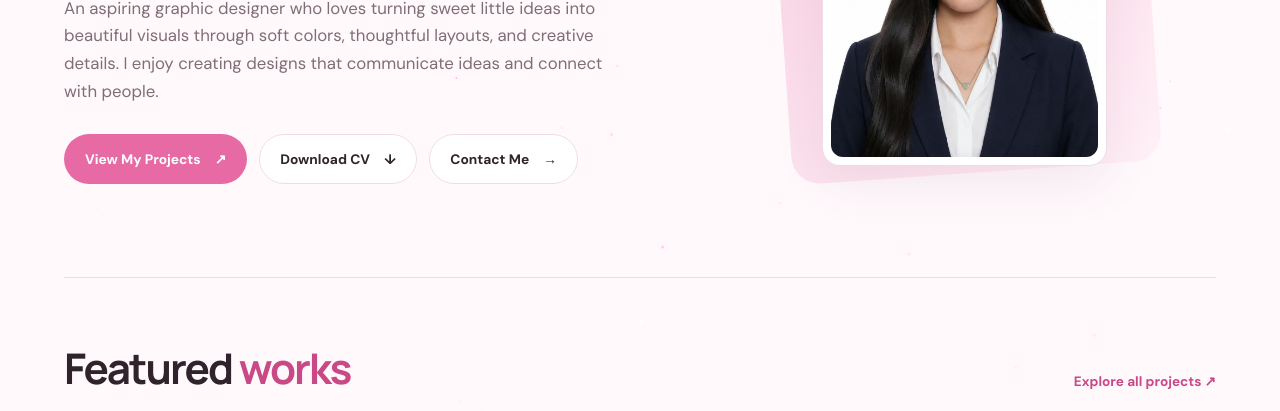
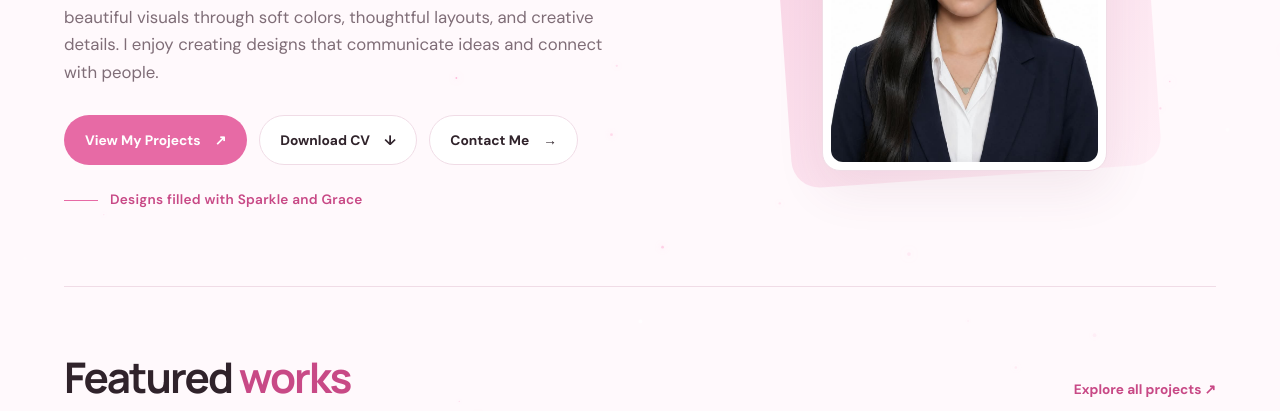
Before and after one commit to reignaia/MyPortfolio, a plain HTML site: page index.html in a window 1280 px wide. Shown: the part 389-800 px from the top of the page. Drawn offline with Linux system fonts and the light colour scheme; files whose address does not match are found by name.

```diff
--- a/style.css
+++ b/style.css
@@ -449,7 +449,14 @@ h3 {
 }
 
 .hero-note {
-  display: none;
+  display: flex;
+  align-items: center;
+  gap: 12px;
+  margin-top: 24px;
+  color: var(--pink-dark);
+  font-size: .85rem;
+  font-weight: 600;
+  letter-spacing: .02em;
 }
 
 .eyebrow.showcase-label {
```
